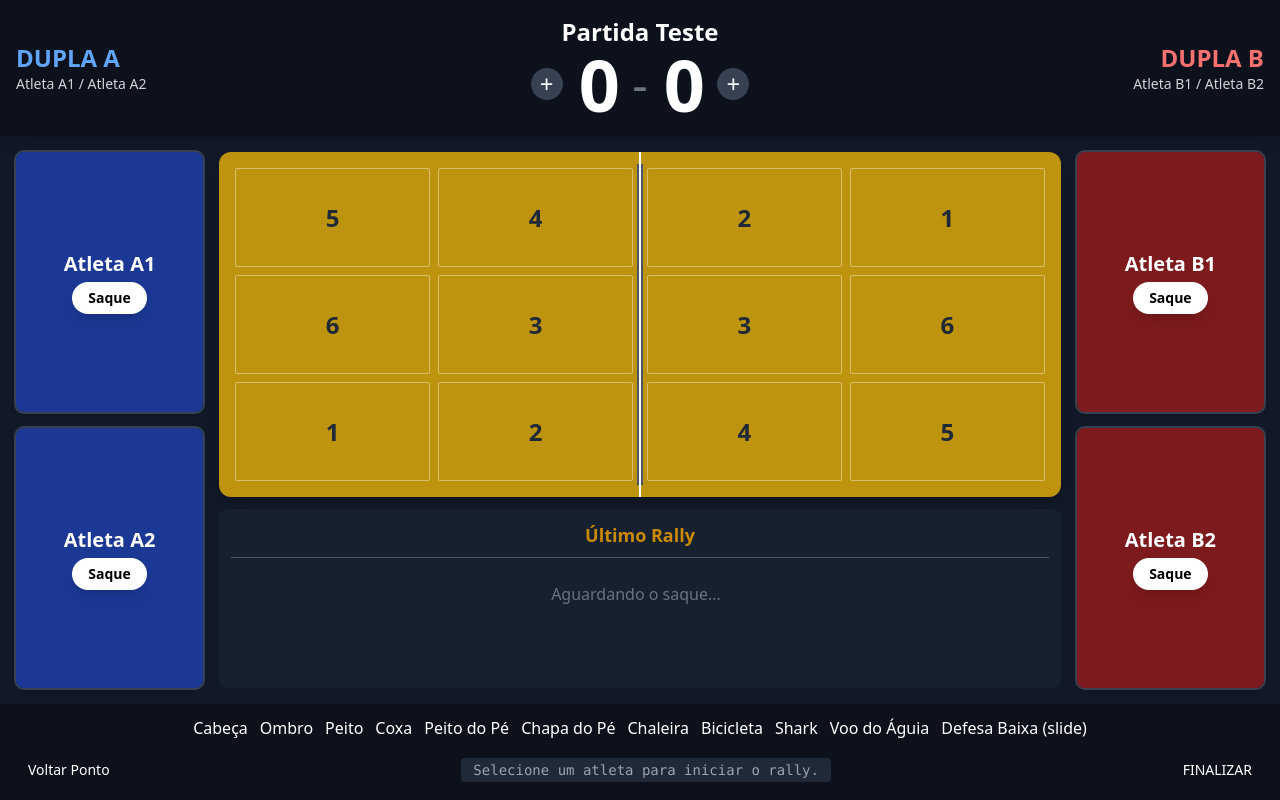
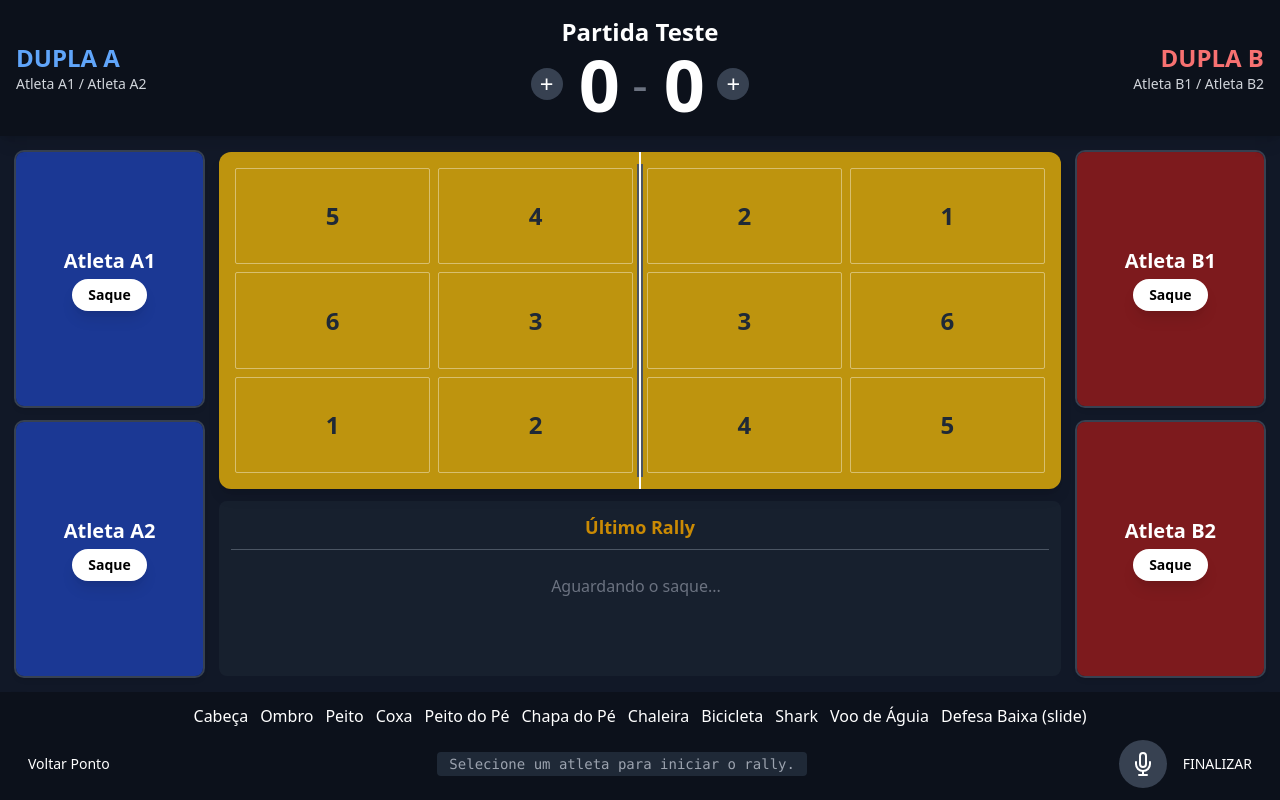
Before and after one commit to FelipeDireito/FTV-Scout, a React (Vite) app in the folder frontend/: page /partida in a window 1280 px wide. Built offline with nearby package versions, Linux system fonts and the light colour scheme.

Commit message:
feat: componetes para habilitar microfone; fala para texto via webkit

```diff
--- /dev/null
+++ b/frontend/src/components/MicIcon.jsx
@@ -0,0 +1,12 @@
+import React from 'react';
+
+const MicIcon = ({ className }) => (
+  <svg xmlns="http://www.w3.org/2000/svg" viewBox="0 0 24 24" fill="none" stroke="currentColor" strokeWidth="2" strokeLinecap="round" strokeLinejoin="round" className={className}>
+    <path d="M12 1a3 3 0 0 0-3 3v8a3 3 0 0 0 6 0V4a3 3 0 0 0-3-3z" />
+    <path d="M19 10v2a7 7 0 0 1-14 0v-2" />
+    <line x1="12" x2="12" y1="19" y2="23" />
+    <line x1="8" x2="16" y1="23" y2="23" />
+  </svg>
+);
+
+export default MicIcon;
--- a/frontend/src/constants/jogo.js
+++ b/frontend/src/constants/jogo.js
@@ -26,7 +26,7 @@ export const TECNICAS = [
   { id: 7, nome: "Chaleira" },
   { id: 8, nome: "Bicicleta" },
   { id: 9, nome: "Shark" },
-  { id: 10, nome: "Voo do Águia" },
+  { id: 10, nome: "Voo de Águia" },
   { id: 11, nome: "Defesa Baixa (slide)" },
 ];
 
--- /dev/null
+++ b/frontend/src/hooks/useFalaParaTexto/index.jsx
@@ -0,0 +1,74 @@
+import { useState, useRef, useEffect, useCallback } from "react";
+
+const useFalaParaTexto = (options = {}) => {
+  const [isEscutando, setIsEscutando] = useState(false)
+  const [texto, setTexto] = useState('')
+  const reconhecimentoRef = useRef(null)
+
+  useEffect(() => {
+    if (!('webkitSpeechRecognition' in window)) {
+      console.error('Web Speech API não é suportada neste navegador.')
+      return;
+    }
+
+    reconhecimentoRef.current = new window.webkitSpeechRecognition()
+    const reconhecimento = reconhecimentoRef.current
+    reconhecimento.interimResults = options.interimResults ?? true
+    reconhecimento.lang = options.lang ?? 'pt-BR'
+    reconhecimento.continuous = options.continuous ?? true
+
+    if ("webkitSpeechGrammarList" in window) {
+      const grammar = '#JSGF V1.0; grammar commands;';
+      const reconhecimentoList = new window.webkitSpeechGrammarList()
+      reconhecimentoList.addFromString(grammar, 1)
+      reconhecimento.grammars = reconhecimentoList
+    }
+
+    reconhecimento.onresult = (event) => {
+      let transcript = ""
+      for (let i = event.resultIndex; i < event.results.length; i++) {
+        if (event.results[i].isFinal) {
+          transcript += event.results[i][0].transcript;
+        }
+      }
+      setTexto(transcript)
+    }
+
+    reconhecimento.onerror = (event) => {
+      console.error("Erro no reconhecimento de fala", event.error)
+    }
+
+    reconhecimento.onend = () => {
+      setIsEscutando(false)
+    }
+
+    return () => {
+      reconhecimento.stop()
+    }
+  }, [options.continuous, options.interimResults, options.lang])
+
+  const startEscutando = useCallback(() => {
+    if (reconhecimentoRef.current && !isEscutando) {
+      reconhecimentoRef.current.start()
+      setIsEscutando(true)
+    }
+  }, [isEscutando])
+
+  const stopEscutando = useCallback(() => {
+    if (reconhecimentoRef.current && isEscutando) {
+      reconhecimentoRef.current.stop()
+      setIsEscutando(false)
+    }
+  }, [isEscutando])
+
+
+  return {
+    isEscutando,
+    texto,
+    startEscutando,
+    stopEscutando,
+    setTexto,
+  }
+};
+
+export default useFalaParaTexto;
--- a/frontend/src/pages/NovaPartida/index.jsx
+++ b/frontend/src/pages/NovaPartida/index.jsx
@@ -1,10 +1,21 @@
 import { Link, useNavigate } from 'react-router-dom';
-import React, { useState } from 'react';
+import React, { useState, useEffect } from 'react';
+import useFalaParaTexto from '../../hooks/useFalaParaTexto';
+import MicIcon from '../../components/MicIcon';
 
 function NovaPartida() {
 
   const [nomePartida, setNomePartida] = useState("");
   const navigate = useNavigate();
+  const { texto, startEscutando, stopEscutando, isEscutando, setTexto } = useFalaParaTexto({ continuous: false });
+
+  useEffect(() => {
+    if (texto) {
+      setNomePartida(texto);
+      // Limpa o texto do hook para não interferir em futuras gravações
+      setTexto('');
+    }
+  }, [texto, setTexto]);
 
   const handleAvancar = () => {
     if (!nomePartida) return;
@@ -21,10 +32,11 @@ function NovaPartida() {
         </h1>
 
         <form className="space-y-6">
-          <div>
+          <div className="relative">
             <label htmlFor="match-name" className="block mb-2 text-sm font-medium text-gray-300">
               Nome da Partida / Evento
             </label>
+            <div className="flex items-center gap-2">
               <input
                 type="text"
                 id="match-name"
@@ -33,6 +45,14 @@ function NovaPartida() {
                 className="bg-gray-700 border border-gray-600 text-white text-lg rounded-lg focus:ring-blue-500 focus:border-blue-500 block w-full p-4"
                 placeholder="Ex: Semifinal Duplas A e B"
               />
+              <button
+                type="button"
+                onClick={isEscutando ? stopEscutando : startEscutando}
+                className={`p-3 rounded-full transition-colors ${isEscutando ? 'bg-red-600 animate-pulse' : 'bg-gray-600 hover:bg-gray-500'}`}
+              >
+                <MicIcon className="h-6 w-6 text-white" />
+              </button>
+            </div>
           </div>
 
           <div className="mt-12 flex justify-end space-x-4">
--- a/frontend/src/pages/Partida/index.jsx
+++ b/frontend/src/pages/Partida/index.jsx
@@ -1,8 +1,10 @@
-import React, { useState, useEffect, useRef } from 'react';
+import React, { useState, useEffect, useRef, useCallback } from 'react';
 import { Link, useLocation, useNavigate } from 'react-router-dom';
 import { v4 as uuidv4 } from 'uuid';
 import api from '../../services/api';
 import { TECNICAS, TIPO_ACAO_ID, MOTIVOS_PONTO } from '../../constants/jogo';
+import useFalaParaTexto from '../../hooks/useFalaParaTexto';
+import MicIcon from '../../components/MicIcon';
 
 const ButtonAtleta = ({ atleta, onClick, isSelecionado, corTime, disabled, isRallyStarted, onSaqueClick }) => (
   <button
@@ -356,6 +358,20 @@ function Partida() {
   const [pontoPendente, setPontoPendente] = useState(null);
   const [acaoParaEditar, setAcaoParaEditar] = useState(null);
 
+  // Lógica de Fala para Texto
+  const { texto, startEscutando, stopEscutando, isEscutando, setTexto } = useFalaParaTexto({ continuous: true });
+  const [isMicFeatureEnabled, setIsMicFeatureEnabled] = useState(true); // Botão geral para ligar/desligar a feature
+
+  // Controla a ativação do microfone durante o rally
+  useEffect(() => {
+    const rallyEmAndamento = acoesRally.length > 0;
+
+    if (isMicFeatureEnabled && rallyEmAndamento && !isEscutando) {
+      startEscutando();
+    } else if ((!isMicFeatureEnabled || !rallyEmAndamento) && isEscutando) {
+      stopEscutando();
+    }
+  }, [acoesRally, isMicFeatureEnabled, isEscutando, startEscutando, stopEscutando]);
 
   const getTimeAtleta = (atletaId) => {
     if (duplas.a1.atleta_id === atletaId || duplas.a2.atleta_id === atletaId) return 'A';
@@ -454,7 +470,7 @@ function Partida() {
     }
   };
 
-  const handleSelecionarTecnica = async (tecnicaId) => {
+  const handleSelecionarTecnica = useCallback(async (tecnicaId) => {
     if (!atletaSelecionado) {
       setLogMessage("ERRO: Selecione um JOGADOR primeiro!");
       setTimeout(() => setLogMessage("Selecione um atleta e uma técnica..."), 2000);
@@ -504,7 +520,28 @@ function Partida() {
       console.error("Erro ao registrar ação na API:", error);
       alert("Falha ao registrar a ação.");
     }
-  };
+  }, [atletaSelecionado, acoesRally, rallyId, activeZone, getTimeAtleta]);
+
+  useEffect(() => {
+    // A mágica acontece aqui: só processa o comando de voz se um atleta estiver selecionado.
+    if (texto && atletaSelecionado) {
+      const textoLimpo = texto.trim().toLowerCase().replace('.', '');
+      const tecnicaEncontrada = TECNICAS.find(t => t.nome.toLowerCase() === textoLimpo);
+
+      if (tecnicaEncontrada) {
+        console.log(`Voz para ${atletaSelecionado.nome_atleta}: ${tecnicaEncontrada.nome}`);
+        setLogMessage(`Voz: ${atletaSelecionado.nome_atleta.split(' ')[0]} -> ${tecnicaEncontrada.nome}`);
+        handleSelecionarTecnica(tecnicaEncontrada.id);
+      } else {
+        console.log(`Comando de voz não reconhecido: "${texto}"`);
+        setLogMessage(`Comando não reconhecido: "${texto}"`);
+        setTimeout(() => setLogMessage("Selecione um atleta e uma técnica..."), 2500);
+      }
+
+      // Limpa o texto do hook para não processar o mesmo comando novamente
+      setTexto('');
+    }
+  }, [texto, atletaSelecionado, setTexto, handleSelecionarTecnica]);
 
   const handleSaque = async (atleta) => {
     if (acoesRally.length > 0) return;
@@ -733,6 +770,14 @@ function Partida() {
           <div className="flex-grow text-center text-sm text-gray-400 mx-2">
             <span className="font-mono bg-gray-800 px-3 py-1 rounded">{logMessage}</span>
           </div>
+          <button
+            type="button"
+            onClick={() => setIsMicFeatureEnabled(prev => !prev)}
+            className={`p-3 rounded-full transition-colors relative ${isEscutando ? 'bg-red-600 animate-pulse' : 'bg-gray-700 hover:bg-gray-600'}`}
+            title={isMicFeatureEnabled ? "Desativar comandos de voz" : "Ativar comandos de voz"}
+          >
+            <MicIcon className={`h-6 w-6 ${isMicFeatureEnabled ? 'text-white' : 'text-gray-400'}`} />
+          </button>
           <button className="btn-secondary py-2 px-4 text-sm" onClick={abrirModalFinalizacao}>FINALIZAR</button>
         </div>
       </footer>
--- a/frontend/src/services/api.js
+++ b/frontend/src/services/api.js
@@ -1,7 +1,8 @@
 import axios from 'axios';
 
 const api = axios.create({
-  baseURL: 'http://localhost:8000/api/v1',
+  //baseURL: 'http://localhost:8000/api/v1',
+  baseURL: 'http://192.168.15.161:8000/api/v1',
 });
 
 
```
Lines whose indentation alone changed are shown as unchanged.
